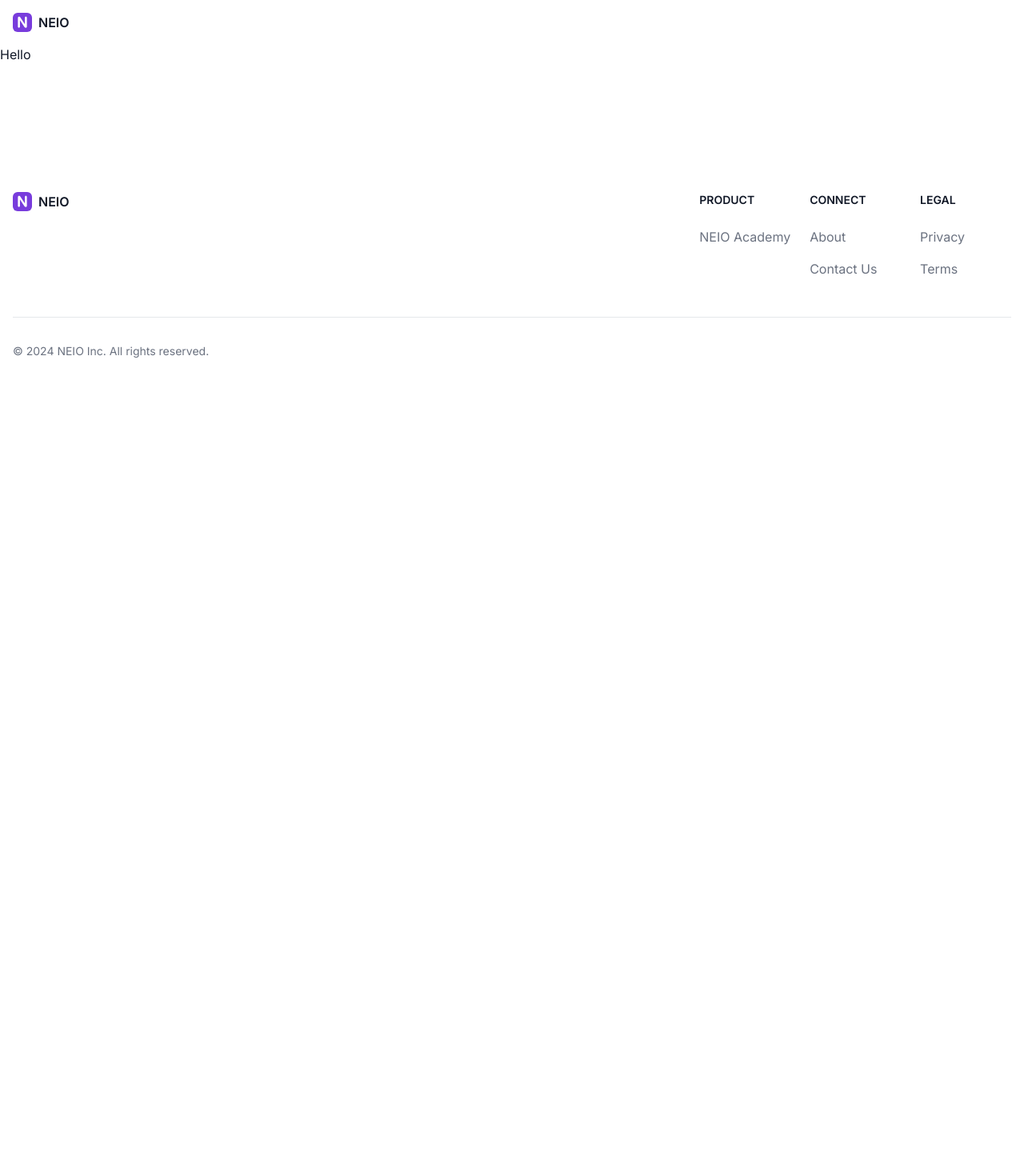
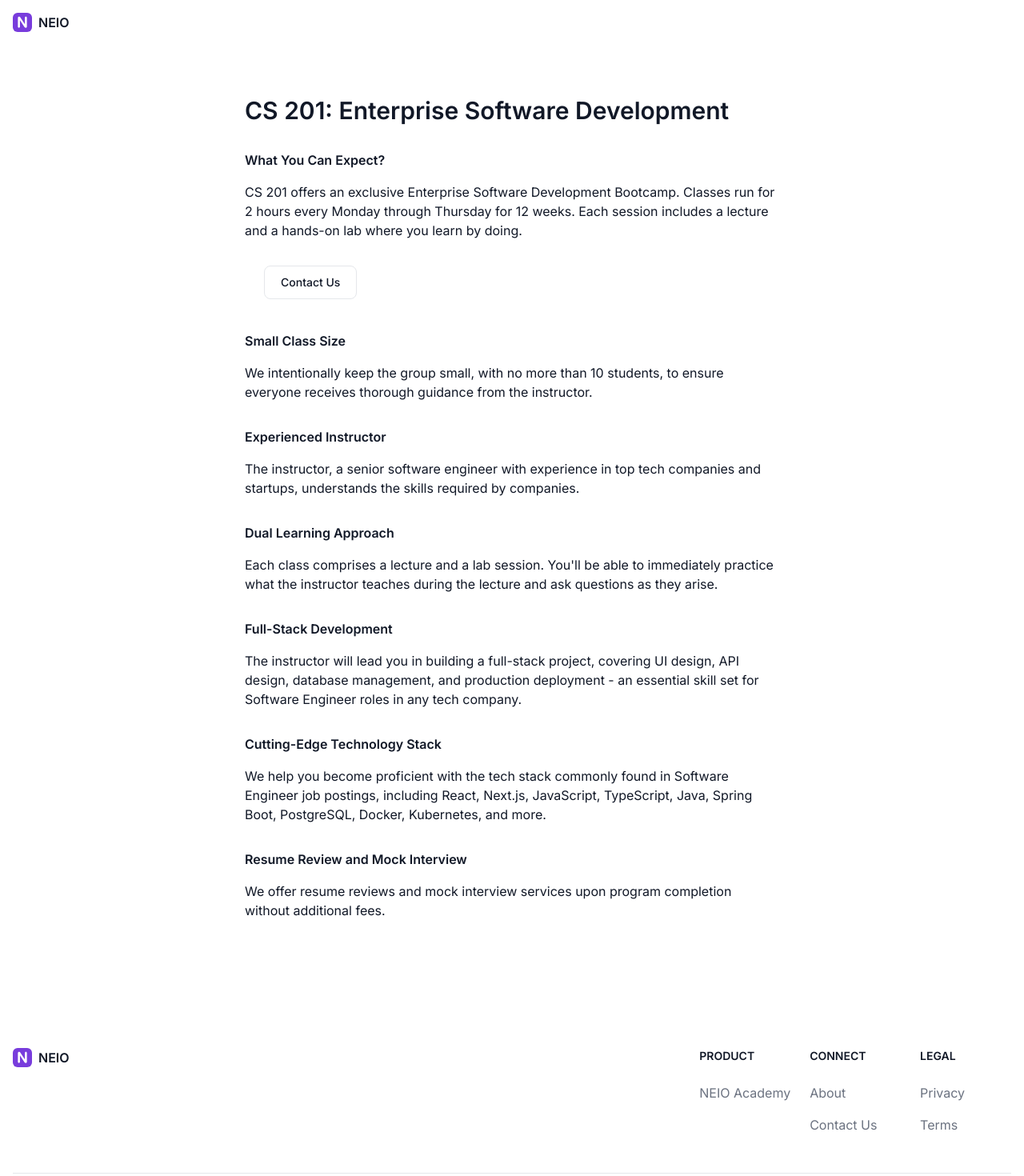
Before and after one commit to neio-ca/neio.ca, a Next.js app: page /academy/cs201 in a window 1280 px wide. Shown: the top 1470 px of the page at 80% size. Before the commit the page ends 800 px from the top, so only its background shows below. Built offline with nearby package versions, Linux system fonts and the light colour scheme.

Commit message:
feat: Create CS 201 page

```diff
--- a/app/academy/cs201/page.tsx
+++ b/app/academy/cs201/page.tsx
@@ -1,5 +1,37 @@
+import { CS201PayButton } from '@/components/stripe-buttons/cs201';
+
 export default function CS201() {
 	return (
-		<><p>Hello</p></>
+		<>
+			<div className="px-4 mx-auto max-w-[700px]">
+				<h3 className="mt-16 text-3xl font-semibold text-left">CS 201: Enterprise Software Development</h3>
+
+				<h3 className="mt-8 font-semibold">What You Can Expect?</h3>
+				<p className="mt-4">CS 201 offers an exclusive Enterprise Software Development Bootcamp. Classes run for 2 hours every Monday through Thursday for 12 weeks. Each session includes a lecture and a hands-on lab where you learn by doing.</p>
+
+				<div className="mt-8 flex flex-wrap items-center gap-6">
+					<CS201PayButton />
+					<a className="py-2.5 px-5 me-2 mb-2 text-sm font-medium text-gray-900 focus:outline-none bg-white rounded-lg border border-gray-200 hover:bg-gray-100 hover:text-blue-700 focus:z-10 focus:ring-4 focus:ring-gray-100 dark:focus:ring-gray-700 dark:bg-gray-800 dark:text-gray-400 dark:border-gray-600 dark:hover:text-white dark:hover:bg-gray-700" href="mailto://neio.ca@hotmail.com">Contact Us</a>
+				</div>
+
+				<h4 className="mt-8 font-semibold">Small Class Size</h4>
+				<p className="mt-4">We intentionally keep the group small, with no more than 10 students, to ensure everyone receives thorough guidance from the instructor.</p>
+
+				<h4 className="mt-8 font-semibold">Experienced Instructor</h4>
+				<p className="mt-4">The instructor, a senior software engineer with experience in top tech companies and startups, understands the skills required by companies.</p>
+
+				<h4 className="mt-8 font-semibold">Dual Learning Approach</h4>
+				<p className="mt-4">Each class comprises a lecture and a lab session. You'll be able to immediately practice what the instructor teaches during the lecture and ask questions as they arise.</p>
+
+				<h4 className="mt-8 font-semibold">Full-Stack Development</h4>
+				<p className="mt-4">The instructor will lead you in building a full-stack project, covering UI design, API design, database management, and production deployment - an essential skill set for Software Engineer roles in any tech company.</p>
+
+				<h4 className="mt-8 font-semibold">Cutting-Edge Technology Stack</h4>
+				<p className="mt-4">We help you become proficient with the tech stack commonly found in Software Engineer job postings, including React, Next.js, JavaScript, TypeScript, Java, Spring Boot, PostgreSQL, Docker, Kubernetes, and more.</p>
+
+				<h4 className="mt-8 font-semibold">Resume Review and Mock Interview</h4>
+				<p className="mt-4">We offer resume reviews and mock interview services upon program completion without additional fees.</p>
+			</div>
+		</>
 	)
 }
--- a/app/academy/page.tsx
+++ b/app/academy/page.tsx
@@ -18,9 +18,10 @@ export default function Academy() {
 									<h5 className="mb-2 text-2xl font-bold tracking-tight text-gray-900 dark:text-white">Enterprise Software Development</h5>
 								</Link>
 								<div className="mb-3 flex flex-wrap gap-2">
+									<span className="bg-primary-100 text-primary-800 text-xs font-medium px-2.5 py-0.5 rounded dark:bg-primary-900 dark:text-primary-300">CS 201</span>
 									<span className="bg-primary-100 text-primary-800 text-xs font-medium px-2.5 py-0.5 rounded dark:bg-primary-900 dark:text-primary-300">Bootcamp</span>
+									<span className="bg-primary-100 text-primary-800 text-xs font-medium px-2.5 py-0.5 rounded dark:bg-primary-900 dark:text-primary-300">12 Weeks</span>
 									<span className="bg-primary-100 text-primary-800 text-xs font-medium px-2.5 py-0.5 rounded dark:bg-primary-900 dark:text-primary-300">Spring 2024</span>
-									<span className="bg-primary-100 text-primary-800 text-xs font-medium px-2.5 py-0.5 rounded dark:bg-primary-900 dark:text-primary-300">12 Weeks</span>
 								</div>
 								<p className="mb-3 font-normal text-gray-700 dark:text-gray-400">Limited to 10 participants, guarantees personalized learning with dedicated support from an experienced instructor who's a senior software engineer.</p>
 								<Link href="/academy/cs201" className="inline-flex items-center px-3 py-2 text-sm font-medium text-center text-white bg-primary-700 rounded-lg hover:bg-primary-800 focus:ring-4 focus:outline-none focus:ring-primary-300 dark:bg-primary-600 dark:hover:bg-primary-700 dark:focus:ring-primary-800">
--- /dev/null
+++ b/components/stripe-buttons/cs201.tsx
@@ -0,0 +1,8 @@
+
+export function CS201PayButton() {
+	return (<>
+		<script async src="https://js.stripe.com/v3/buy-button.js"></script>
+		{/* @ts-ignore */}
+		<stripe-buy-button buy-button-id="buy_btn_1PEBu7P4ZMnctcmqsf5iBP3N" publishable-key="pk_live_51PCCatP4ZMnctcmqcXby8CI7376Yg3LdwCYtvpzLhY4whqGLlYDklodYzb8Hf1QFyFtM0PoOkZWVdFSXTBWAieUN00argIG7hc"></stripe-buy-button>
+	</>)
+}
```
